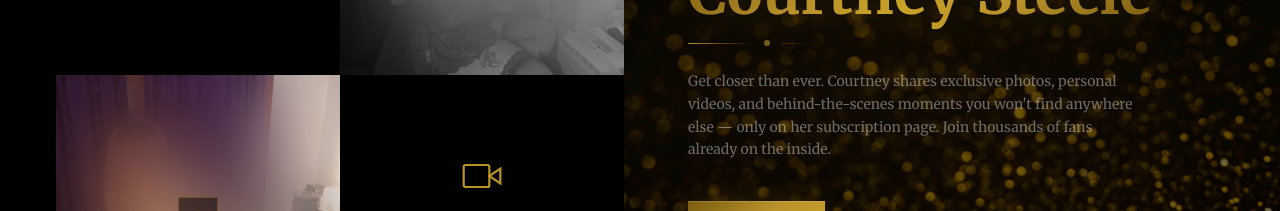
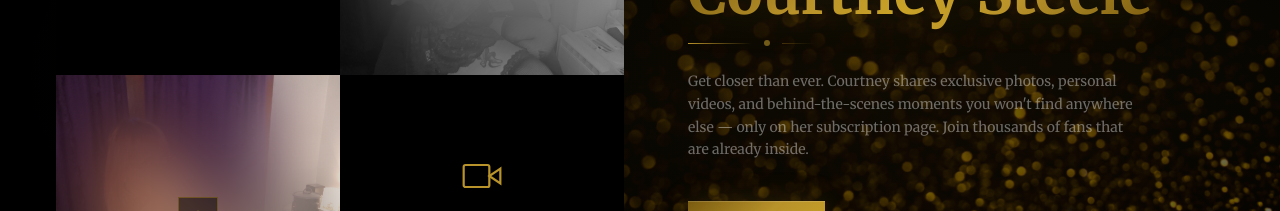
Before and after one commit to rowgregory/courtneysteele, a Next.js app: page / in a window 1280 px wide. Shown: the part 1646-1857 px from the top of the page. Built offline with nearby package versions, Linux system fonts and the light colour scheme.

Commit message:
chore(verbiange):Update verbiage in about section

```diff
--- a/app/components/unique/AboutSection.tsx
+++ b/app/components/unique/AboutSection.tsx
@@ -261,8 +261,8 @@ export function AboutSection() {
             <p className="text-white/40 text-sm leading-relaxed mb-8 sm:mb-10 max-w-md">
               Get closer than ever. Courtney shares exclusive photos, personal
               videos, and behind-the-scenes moments you won&apos;t find anywhere
-              else — only on her subscription page. Join thousands of fans
-              already on the inside.
+              else — only on her subscription page. Join thousands of fans that
+              are already inside.
             </p>
 
             <Link
```
